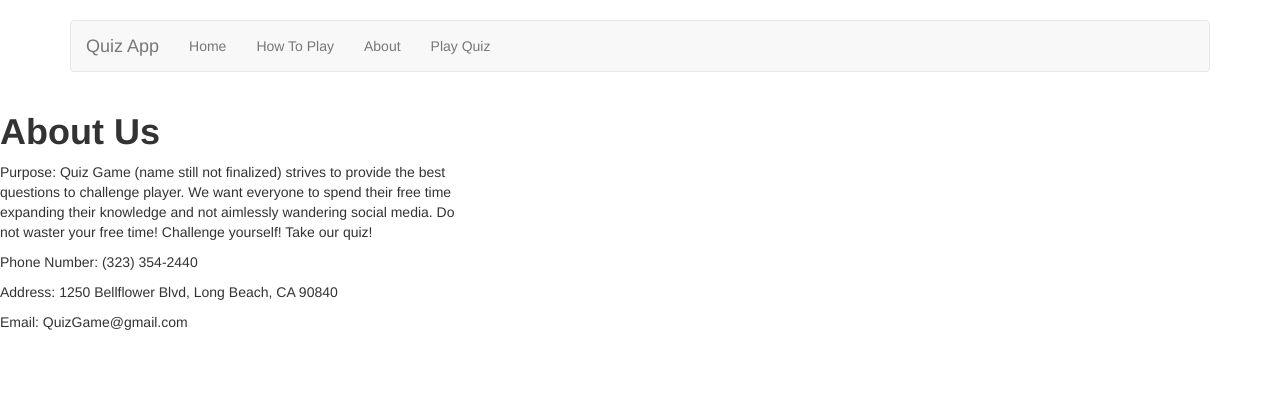
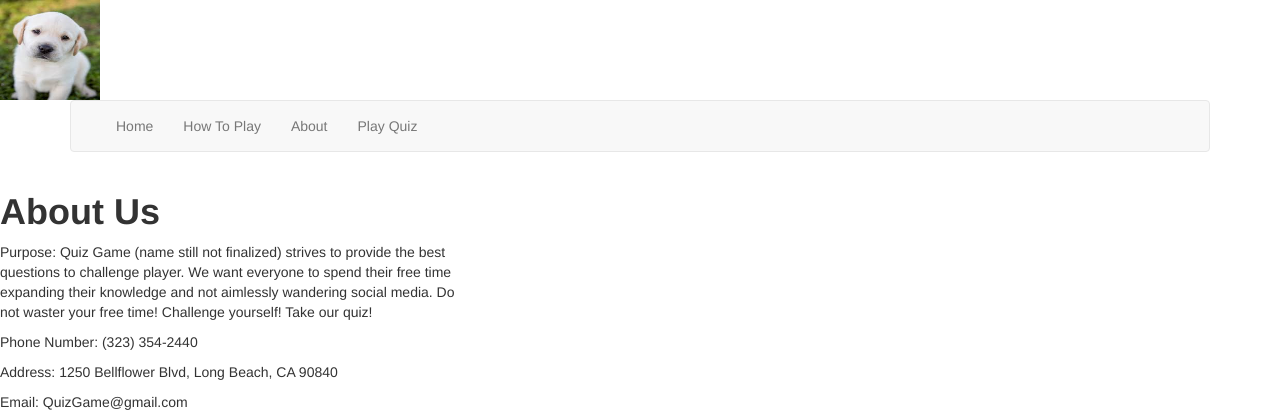
Before and after one commit to tamqtran/CECS445, a Django app: page /quiz/AboutUs/ in a window 1280 px wide. Shown: the top 420 px of the page. Run offline with Django 3.2, Linux system fonts and the light colour scheme; some libraries are stand-ins or nearby versions.

Commit message:
Image loaded

```diff
--- a/QuizWebsite/QuizWebsite/settings.py
+++ b/QuizWebsite/QuizWebsite/settings.py
@@ -120,5 +120,4 @@ USE_TZ = True
 
 # Static files (CSS, JavaScript, Images)
 # https://docs.djangoproject.com/en/2.1/howto/static-files/
-
 STATIC_URL = '/static/'
--- a/QuizWebsite/quiz/Templates/HowToPlay.html
+++ b/QuizWebsite/quiz/Templates/HowToPlay.html
@@ -5,8 +5,10 @@
     {% endblock %}
 
 
+
 	{% block body %}
   <body>
+
 		<h1> <b> How to Play</b> </h1>
 
         <p> Step 1: Click "Play Quiz" Button <br />
--- a/QuizWebsite/quiz/Templates/base.html
+++ b/QuizWebsite/quiz/Templates/base.html
@@ -1,4 +1,5 @@
 <html>
+  {% load static %}
     <head>
         <link rel="stylesheet" href="https://maxcdn.bootstrapcdn.com/bootstrap/3.3.7/css/bootstrap.min.css" integrity="sha384-BVYiiSIFeK1dGmJRAkycuHAHRg32OmUcww7on3RYdg4Va+PmSTsz/K68vbdEjh4u" crossorigin="anonymous">
         <meta name="viewport" content="width=device-width, initial-scale=1.0">
@@ -6,6 +7,10 @@
         <title>Home</title>
         {% endblock %}
     </head>
+
+
+  <img src= "{% static "QuizWebsite/dog.jpg" %}" width="100" height="100" alt='dog' />
+
     <body>
         <br>
         <div class="container">
@@ -18,7 +23,6 @@
                   <span class="icon-bar"></span>
                   <span class="icon-bar"></span>
                 </button>
-                <a class="navbar-brand" href="{% url 'quiz:index' %}">Quiz App</a>
               </div>
               <div id="navbar" class="navbar-collapse collapse">
                 <ul class="nav navbar-nav">
```
Also changed, not shown: QuizWebsite/quiz/static/QuizWebsite/dog.jpg (renamed from QuizWebsite/quiz/images/download.jpg).
